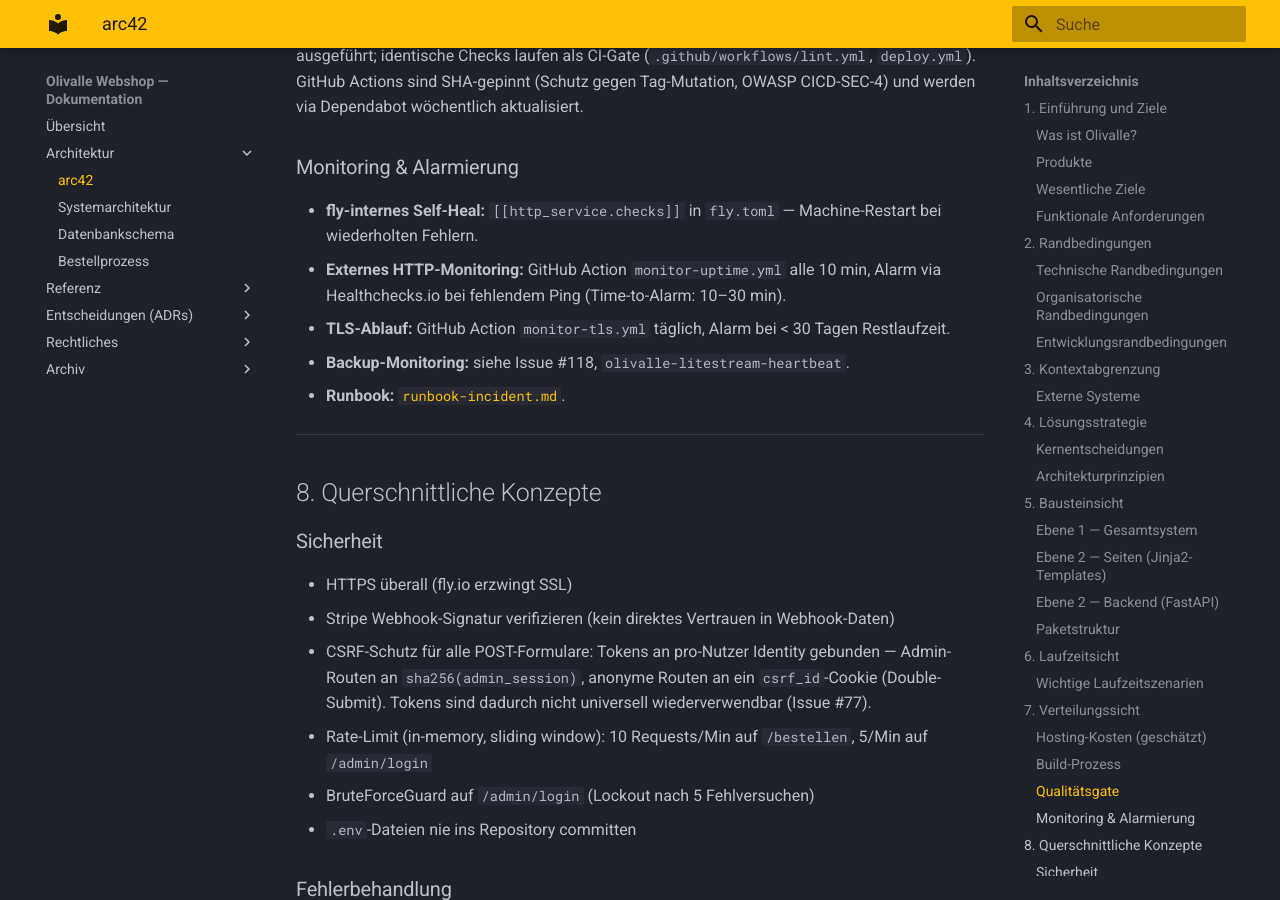
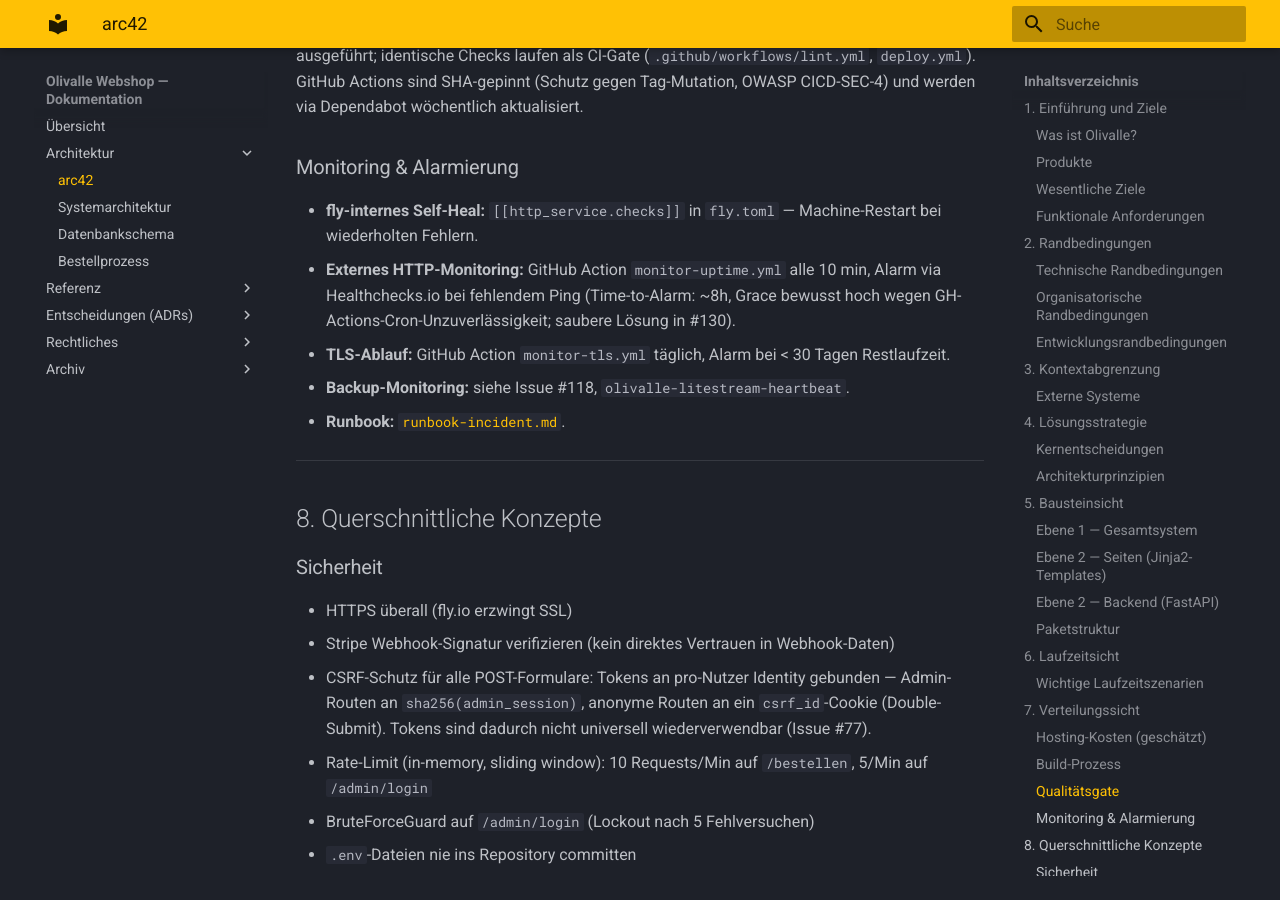
Before and after one commit to konstantinniedermann/olivalle-webshop, an MkDocs documentation site: the page built from docs/arc42.md, in a window 1280 px wide and 900 px high, scrolled down 6980 px. Built offline with MkDocs 1.6.1 and Material for MkDocs 9.7.7, drawn with Linux system fonts in a browser that asks for light colours.

Commit message:
docs: arc42 Time-to-Alarm aktualisiert (Grace 8h, Verweis auf #130)
Healthchecks.io-Grace fuer olivalle-http-uptime von ~30min auf 8h erhoeht,
nachdem GH-Actions-Cron-Luecken bis 3h 41min False-Positive-Alarme
ausgeloest haben. Saubere Architektur-Loesung in #130 nachverfolgt.

Co-Authored-By: Claude Opus 4.7 (1M context) <noreply@anthropic.com>

```diff
--- a/docs/arc42.md
+++ b/docs/arc42.md
@@ -216,7 +216,7 @@ Vor dem Push wird lokal `make lint-all` (Ruff-Check + Format-Check) und `make te
 
 ### Monitoring & Alarmierung
 - **fly-internes Self-Heal:** `[[http_service.checks]]` in `fly.toml` — Machine-Restart bei wiederholten Fehlern.
-- **Externes HTTP-Monitoring:** GitHub Action `monitor-uptime.yml` alle 10 min, Alarm via Healthchecks.io bei fehlendem Ping (Time-to-Alarm: 10–30 min).
+- **Externes HTTP-Monitoring:** GitHub Action `monitor-uptime.yml` alle 10 min, Alarm via Healthchecks.io bei fehlendem Ping (Time-to-Alarm: ~8h, Grace bewusst hoch wegen GH-Actions-Cron-Unzuverlässigkeit; saubere Lösung in #130).
 - **TLS-Ablauf:** GitHub Action `monitor-tls.yml` täglich, Alarm bei < 30 Tagen Restlaufzeit.
 - **Backup-Monitoring:** siehe Issue #118, `olivalle-litestream-heartbeat`.
 - **Runbook:** [`runbook-incident.md`](runbook-incident.md).
```
